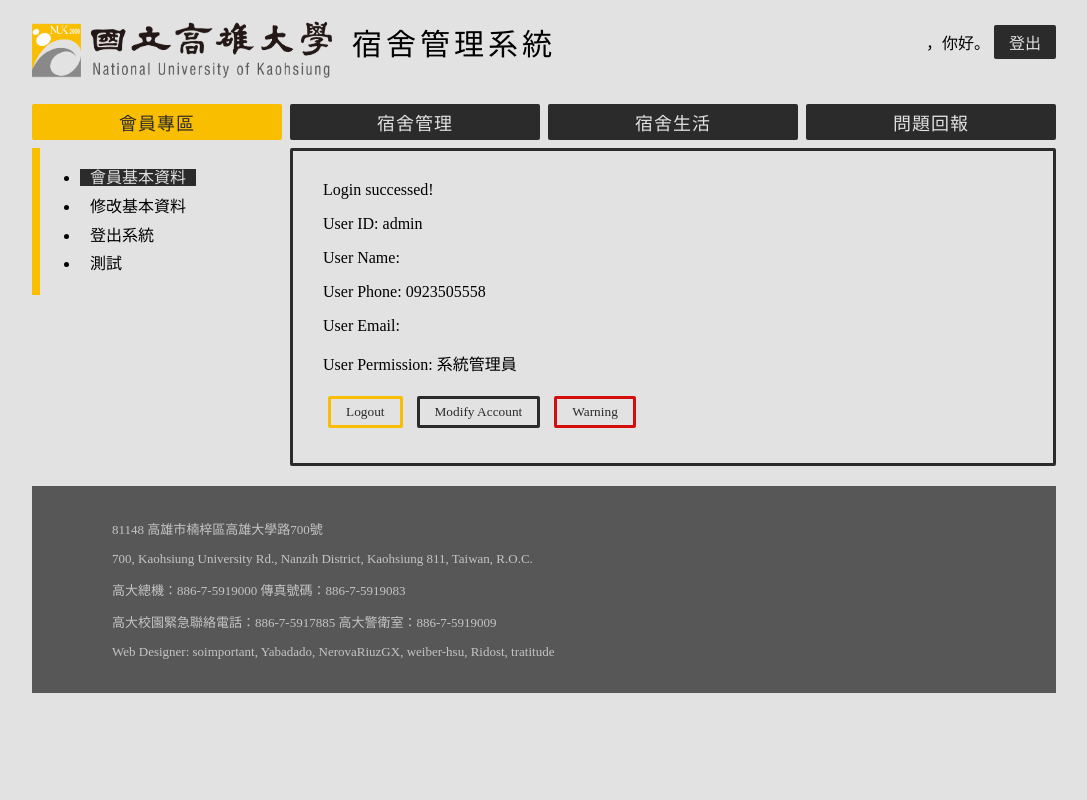
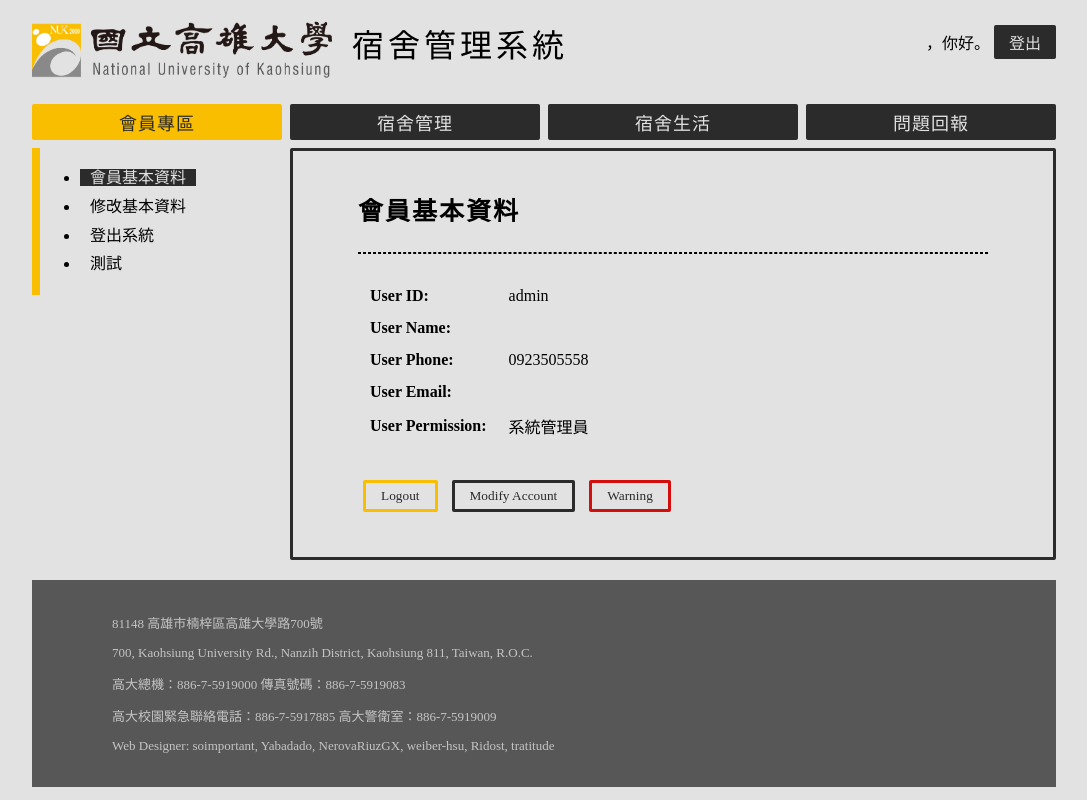
Before and after one commit to Ridost/SDMS, a Django app: page /AS/index/ in a window 1280 px wide. Shown: the whole page, without its empty margins (96-1183 px from the left). Run offline with Django 3.2, Linux system fonts and the light colour scheme; a user stored in the database is signed in; data comes from the database, SQL or seed files in the repository; some web fonts are replaced.

Commit message:
css table update

```diff
--- a/AS/static/AS/main_style.css
+++ b/AS/static/AS/main_style.css
@@ -15,6 +15,8 @@
 #main-container{
 }
 
+/*==============================================*/
+
 #header{
     display: flex;
     align-items: stretch;
@@ -26,7 +28,7 @@
     min-width: 240px;
     font-family: "NS-Bold";
     padding-left: 20px;
-    font-size: 30px;
+    font-size: 32px;
     letter-spacing: 4px;
     vertical-align: middle;
 }
@@ -56,9 +58,13 @@
     color: #2b2b2b;
 }
 
+/*==============================================*/
+
 #topbar{
     margin: 20px 0;
 }
+
+/*==============================================*/
 
 #content-container{
     margin: 20px 0;
@@ -106,6 +112,8 @@
     text-decoration: none;
     border-radius: 2px;
 }
+
+/*==============================================*/
 
 #content{
     display: flex;
@@ -157,13 +165,15 @@
 
 #article{
     flex: 3;
-    padding: 30px;
+    padding: 40px 65px;
     max-width: 766px;
     min-width: 450px;
     flex-basis: 750px;
     border: 3px solid #2b2b2b;
     border-radius: 2px;
 }
+
+/*==============================================*/
 
 #footer{
     position: relative;
@@ -223,6 +233,51 @@
     color: #e2e2e2;
 }
 
+.button-section{
+    margin-top: 30px;
+}
+
+/*==============================================*/
+
+hr.heading{
+    border: 1px dashed;
+    margin: 25px auto;
+}
+
+hr.content{
+    margin: 5px auto;
+}
+
+h1 {
+    font-size: 25px;
+    font-family: "NS-Medium";
+    letter-spacing: 2px;
+    margin-top: 0;
+}
+
+table {
+    border: transparent;
+    table-layout: fixed;
+    margin: 15px 0;
+}
+
+th, td{
+    font-family: "NS-Regular";
+    /*font-weight: normal;*/
+    text-align: left;
+    vertical-align: middle;
+    padding: 5px 10px;
+}
+
+td {
+    min-width: 200px;
+    height: 30px;
+}
+
+tr:hover {
+    background-color: #c4c4c4;
+}
+
 /*==============================================*/
 
 @font-face {
--- a/AS/templates/AS/index.html
+++ b/AS/templates/AS/index.html
@@ -5,22 +5,29 @@
 {% endblock %}
 
 {% block article %}
+    <h1>會員基本資料</h1>
+    <hr class='heading'>
+    <!--{{message}}-->
+    <table>
+        <tr><th>User ID:</th> <td>{{stu_id}}</td></tr>
+        <tr><th>User Name:</th> <td>{{name}}</td></tr>
+        <tr><th>User Phone:</th> <td>{{phone}}</td></tr>
+        <tr><th>User Email:</th> <td>{{mail}}</td></tr>
+        <tr><th>User Permission:</th> <td>{{permission}}</td></tr>
+    </table>
 
-{{message}}
-<p>User ID: {{stu_id}}</p>
-<p>User Name: {{name}}</p>
-<p>User Phone: {{phone}}</p>
-<p>User Email: {{mail}}</p>
-<p>User Permission: {{permission}}</p>
+
+    <div class='button-section'>
         <input class='button-accept' type='button' value='Logout' onclick='location="/AS/logout/"'>
         <input class='button-decline' type='button' value='Modify Account' onclick='location="/AS/modify/"'>
         <input class='button-warning' type='button' value='Warning'>
+    </div>
+
     <!--
     <input type="button" value="修改資料" onclick="location='/account/modify/'">
     <input type="button" value="返回主頁" onclick="location='/shoppingCart/index/'">
     <input type="button" value="訂單查詢 " onclick="location='/account/list_order'">
     -->
-
 {% endblock %}
 
 {% block topbar %}
```
Also changed, not shown: AS/templates/AS/login.html (+8 -6 lines). Lines whose indentation alone changed are shown as unchanged.
